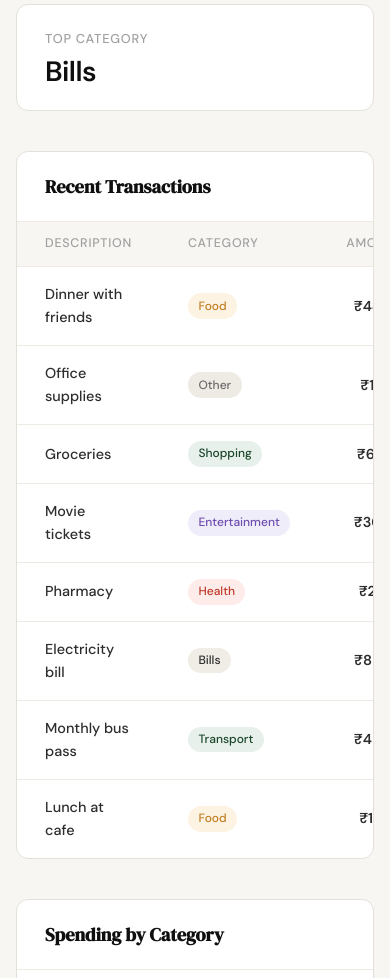
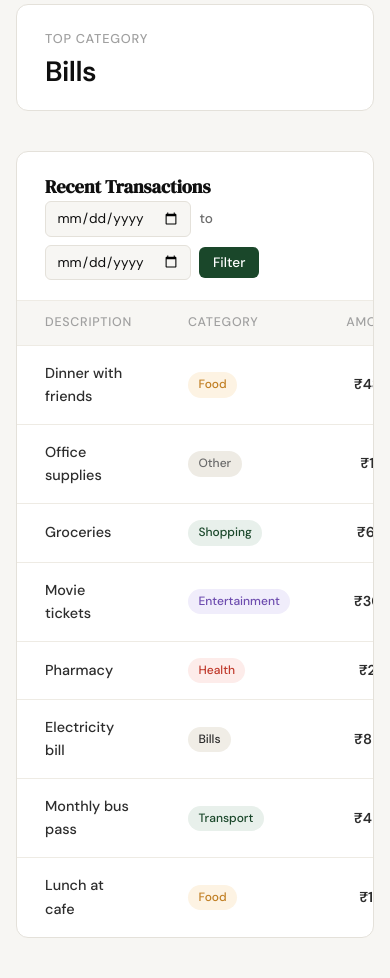
Before and after one commit to aggarwalshreya-21/money_manager, a Flask app: page /profile in a window 390 px wide. Shown: the part 612-1590 px from the top of the page. Run offline with Flask 3, Linux system fonts and the light colour scheme; a user stored in the database is signed in; data comes from the database, SQL or seed files in the repository.

Commit message:
feat: implement date filter for profile page (Step 06)
- Add optional start_date and end_date query parameters to /profile route
- Modify get_user_expenses() and get_category_stats() in database/db.py to support date range filtering
- Parse and validate date parameters in app.py with YYYY-MM-DD format
- Recalculate stats (total spent, transaction count, top category) based on filtered expenses
- Add date filter form to profile.html with start/end date inputs and Filter button
- Display active filter range on profile page when filter is applied
- Add Clear button to remove filter and return to unfiltered view
- Show empty-state messages when no expenses found in selected date range
- Recalculate category breakdown based on filtered period
- Add CSS styling for filter form with responsive design
- All queries use parameterized statements (no SQL injection vectors)
- Handle edge cases: missing date fields, invalid formats, reversed dates

Co-Authored-By: Claude Haiku 4.5 <noreply@anthropic.com>

```diff
--- a/app.py
+++ b/app.py
@@ -106,22 +106,26 @@ def profile():
     if "user_id" not in session:
         return redirect(url_for("login"))
 
+    # Parse and validate date filter parameters
+    start_date = request.args.get('start_date', '').strip() or None
+    end_date = request.args.get('end_date', '').strip() or None
+
+    def valid_date(s):
+        try:
+            datetime.strptime(s, '%Y-%m-%d')
+            return True
+        except ValueError:
+            return False
+
+    if start_date and not valid_date(start_date):
+        start_date = None
+    if end_date and not valid_date(end_date):
+        end_date = None
+    if start_date and end_date and end_date < start_date:
+        start_date, end_date = end_date, start_date
+
     # --- SECTION A: user info & stats (Subagent 2) ---
     db_user = get_user_by_id(session["user_id"])
-    conn = get_db()
-    cursor = conn.cursor()
-    cursor.execute('SELECT SUM(amount), COUNT(*) FROM expenses WHERE user_id = ?', (session["user_id"],))
-    agg = cursor.fetchone()
-    cursor.execute(
-        'SELECT category, SUM(amount) as total FROM expenses WHERE user_id = ? GROUP BY category ORDER BY total DESC LIMIT 1',
-        (session["user_id"],)
-    )
-    top = cursor.fetchone()
-    conn.close()
-
-    total_amount = agg[0] or 0.0
-    tx_count = agg[1] or 0
-    top_cat = top["category"] if top else "—"
     initials = "".join(p[0].upper() for p in db_user["name"].split()[:2])
     member_since = datetime.strptime(db_user["created_at"][:10], "%Y-%m-%d").strftime("%B %Y")
 
@@ -131,15 +135,10 @@ def profile():
         "initials": initials,
         "member_since": member_since,
     }
-    stats = {
-        "total_spent": f"₹{total_amount:,.2f}",
-        "transactions": tx_count,
-        "top_category": top_cat,
-    }
     # --- END SECTION A ---
 
     # --- SECTION B: transaction history (Subagent 1) ---
-    raw_expenses = get_user_expenses(session["user_id"])
+    raw_expenses = get_user_expenses(session["user_id"], start_date, end_date)
     transactions = [
         {
             "date": datetime.strptime(row["date"], "%Y-%m-%d").strftime("%-d %B %Y"),
@@ -152,8 +151,25 @@ def profile():
     # --- END SECTION B ---
 
     # --- SECTION C: category breakdown (Subagent 3) ---
-    categories = get_category_stats(session["user_id"])
+    categories = get_category_stats(session["user_id"], start_date, end_date)
     # --- END SECTION C ---
+
+    # Recalculate stats from filtered expenses
+    total_amount = sum(row["amount"] for row in raw_expenses) if raw_expenses else 0.0
+    tx_count = len(raw_expenses)
+    top_cat = "—"
+    if raw_expenses:
+        cat_totals = {}
+        for row in raw_expenses:
+            cat = row["category"]
+            cat_totals[cat] = cat_totals.get(cat, 0) + row["amount"]
+        top_cat = max(cat_totals, key=cat_totals.get)
+
+    stats = {
+        "total_spent": f"₹{total_amount:,.2f}",
+        "transactions": tx_count,
+        "top_category": top_cat,
+    }
 
     return render_template(
         "profile.html",
@@ -161,6 +177,9 @@ def profile():
         stats=stats,
         transactions=transactions,
         categories=categories,
+        start_date=start_date or '',
+        end_date=end_date or '',
+        filter_active=bool(start_date or end_date),
     )
 
 
--- a/database/db.py
+++ b/database/db.py
@@ -97,25 +97,37 @@ def get_user_by_id(user_id):
     return user
 
 
-def get_user_expenses(user_id):
+def get_user_expenses(user_id, start_date=None, end_date=None):
     conn = get_db()
     cursor = conn.cursor()
-    cursor.execute(
-        'SELECT date, description, category, amount FROM expenses WHERE user_id = ? ORDER BY date DESC',
-        (user_id,)
-    )
+    query = 'SELECT date, description, category, amount FROM expenses WHERE user_id = ?'
+    params = [user_id]
+    if start_date:
+        query += ' AND date >= ?'
+        params.append(start_date)
+    if end_date:
+        query += ' AND date <= ?'
+        params.append(end_date)
+    query += ' ORDER BY date DESC'
+    cursor.execute(query, params)
     rows = cursor.fetchall()
     conn.close()
     return rows
 
 
-def get_category_stats(user_id):
+def get_category_stats(user_id, start_date=None, end_date=None):
     conn = get_db()
     cursor = conn.cursor()
-    cursor.execute(
-        'SELECT category, SUM(amount) as total FROM expenses WHERE user_id = ? GROUP BY category ORDER BY total DESC',
-        (user_id,)
-    )
+    query = 'SELECT category, SUM(amount) as total FROM expenses WHERE user_id = ?'
+    params = [user_id]
+    if start_date:
+        query += ' AND date >= ?'
+        params.append(start_date)
+    if end_date:
+        query += ' AND date <= ?'
+        params.append(end_date)
+    query += ' GROUP BY category ORDER BY total DESC'
+    cursor.execute(query, params)
     rows = cursor.fetchall()
     conn.close()
     grand_total = sum(row["total"] for row in rows)
--- a/static/css/style.css
+++ b/static/css/style.css
@@ -883,9 +883,79 @@ a { color: inherit; text-decoration: none; }
     .cat-row   { grid-template-columns: 100px 1fr 60px; }
 }
 
+/* Date filter form */
+.date-filter-form {
+    display: flex;
+    align-items: center;
+    gap: 0.75rem;
+    flex-wrap: wrap;
+}
+
+.filter-input {
+    padding: 0.5rem 0.75rem;
+    border: 1px solid var(--border);
+    border-radius: var(--radius-sm);
+    font-family: var(--font-body);
+    font-size: 0.9rem;
+    color: var(--ink);
+    background: var(--paper);
+    outline: none;
+    transition: border-color 0.2s;
+}
+
+.filter-input:focus { border-color: var(--accent); }
+
+.filter-sep {
+    color: var(--ink-muted);
+    font-size: 0.85rem;
+    font-weight: 500;
+}
+
+.filter-btn {
+    padding: 0.5rem 1rem;
+    background: var(--accent);
+    color: var(--paper-card);
+    border: none;
+    border-radius: var(--radius-sm);
+    font-family: var(--font-body);
+    font-size: 0.9rem;
+    font-weight: 500;
+    cursor: pointer;
+    transition: background 0.2s;
+}
+
+.filter-btn:hover { background: var(--ink); }
+
+.filter-reset {
+    color: var(--ink-muted);
+    font-size: 0.9rem;
+    font-weight: 500;
+    text-decoration: none;
+    transition: color 0.2s;
+    cursor: pointer;
+}
+
+.filter-reset:hover { color: var(--ink); }
+
+.filter-label {
+    color: var(--ink-muted);
+    font-size: 0.85rem;
+    padding: 0.75rem 1.75rem 0;
+}
+
+.empty-state {
+    text-align: center;
+    color: var(--ink-muted);
+    padding: 2rem 1.75rem;
+    font-size: 0.95rem;
+}
+
 @media (max-width: 600px) {
     .profile-section { padding: 2rem 1rem 3rem; }
     .profile-card    { flex-direction: column; align-items: flex-start; gap: 1rem; }
     .txn-table thead th:first-child,
     .txn-table td:first-child { display: none; }
+    .date-filter-form { gap: 0.5rem; }
+    .filter-input { padding: 0.45rem 0.65rem; font-size: 0.85rem; }
+    .filter-btn { padding: 0.45rem 0.85rem; font-size: 0.85rem; }
 }
--- a/templates/profile.html
+++ b/templates/profile.html
@@ -36,7 +36,19 @@
     <div class="section-card">
         <div class="section-header">
             <h2 class="section-title">Recent Transactions</h2>
+            <form class="date-filter-form" method="GET" action="{{ url_for('profile') }}">
+                <input type="date" name="start_date" value="{{ start_date }}" class="filter-input">
+                <span class="filter-sep">to</span>
+                <input type="date" name="end_date" value="{{ end_date }}" class="filter-input">
+                <button type="submit" class="filter-btn">Filter</button>
+                {% if filter_active %}
+                    <a href="{{ url_for('profile') }}" class="filter-reset">Clear</a>
+                {% endif %}
+            </form>
         </div>
+        {% if filter_active %}
+        <p class="filter-label">Showing: {{ start_date }} — {{ end_date }}</p>
+        {% endif %}
         <table class="txn-table">
             <thead>
                 <tr>
@@ -55,6 +67,10 @@
                         <span class="badge badge--{{ txn.category | lower }}">{{ txn.category }}</span>
                     </td>
                     <td class="txn-amount">{{ txn.amount }}</td>
+                </tr>
+                {% else %}
+                <tr>
+                    <td colspan="4" class="empty-state">No expenses found for this period.</td>
                 </tr>
                 {% endfor %}
             </tbody>
@@ -75,6 +91,8 @@
                 </div>
                 <span class="cat-amount">{{ cat.amount }}</span>
             </div>
+            {% else %}
+            <p class="empty-state">No categories found for this period.</p>
             {% endfor %}
         </div>
     </div>
```
Also changed, not shown: .claude/specs/06-date-filter-profile.md (added).
